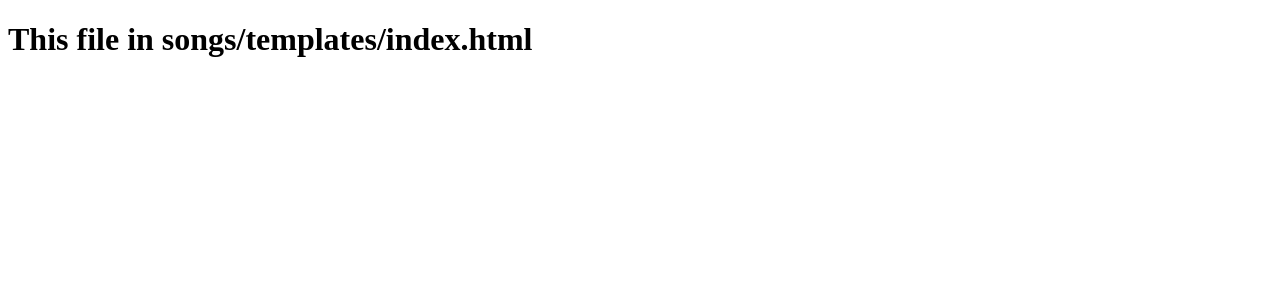
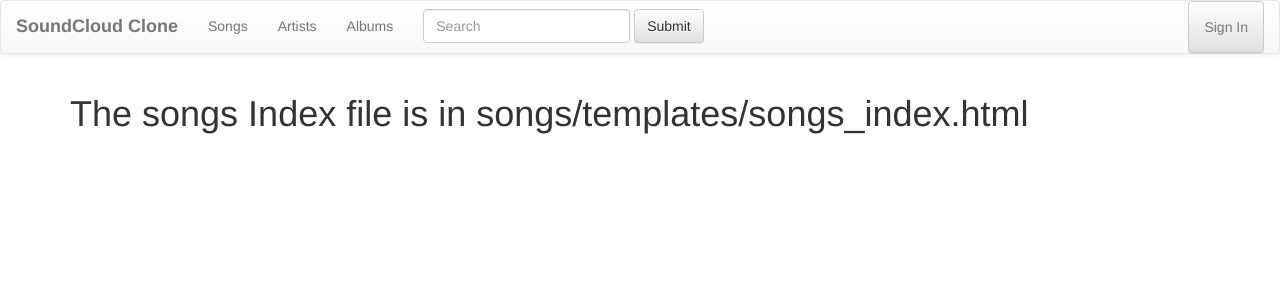
Before and after one commit to noeldelgadom/soundcloud, a Django app: page /songs/ in a window 1280 px wide. Shown: the top 300 px of the page. Run offline with Django 3.2, Linux system fonts and the light colour scheme; some libraries are stand-ins or nearby versions.

Commit message:
added navigation between songs, artists and albums

```diff
--- /dev/null
+++ b/albums/urls.py
@@ -0,0 +1,6 @@
+from django.conf.urls import url
+from albums import views
+
+urlpatterns = [
+    url(r'^$', views.index, name='albums_index'),
+]
--- a/albums/views.py
+++ b/albums/views.py
@@ -1,3 +1,6 @@
 from django.shortcuts import render
+import albums.templates
 
 # Create your views here.
+def index(request):
+    return render(request, 'albums_index.html')
--- /dev/null
+++ b/artists/urls.py
@@ -0,0 +1,6 @@
+from django.conf.urls import url
+from artists import views
+
+urlpatterns = [
+    url(r'^$', views.index, name='artists_index'),
+]
--- a/artists/views.py
+++ b/artists/views.py
@@ -1,3 +1,6 @@
 from django.shortcuts import render
+import artists.templates
 
 # Create your views here.
+def index(request):
+    return render(request, 'artists_index.html')
--- a/songs/templates/index.html
+++ /dev/null
@@ -1,10 +0,0 @@
-<!DOCTYPE html>
-<html>
-  <head>
-    <meta charset="utf-8">
-    <title>Songs Index</title>
-  </head>
-  <body>
-    <h1>This file in songs/templates/index.html</h1>
-  </body>
-</html>
--- /dev/null
+++ b/songs/templates/songs_index.html
@@ -0,0 +1,8 @@
+{% extends "base.html" %}
+{% block title %}Home{% endblock %}
+
+{% block content %}
+
+  <h1>The songs Index file is in songs/templates/songs_index.html</h1>
+
+{% endblock %}
--- a/songs/urls.py
+++ b/songs/urls.py
@@ -2,5 +2,5 @@ from django.conf.urls import url
 from songs import views
 
 urlpatterns = [
-    url(r'^$', views.index, name='index'),
+    url(r'^$', views.index, name='songs_index'),
 ]
--- a/songs/views.py
+++ b/songs/views.py
@@ -6,4 +6,4 @@ def home(request):
     return render(request, 'home.html')
 
 def index(request):
-    return render(request, 'index.html')
+    return render(request, 'songs_index.html')
--- a/soundcloud/urls.py
+++ b/soundcloud/urls.py
@@ -1,24 +1,13 @@
-"""soundcloud URL Configuration
-
-The `urlpatterns` list routes URLs to views. For more information please see:
-    https://docs.djangoproject.com/en/1.10/topics/http/urls/
-Examples:
-Function views
-    1. Add an import:  from my_app import views
-    2. Add a URL to urlpatterns:  url(r'^$', views.home, name='home')
-Class-based views
-    1. Add an import:  from other_app.views import Home
-    2. Add a URL to urlpatterns:  url(r'^$', Home.as_view(), name='home')
-Including another URLconf
-    1. Import the include() function: from django.conf.urls import url, include
-    2. Add a URL to urlpatterns:  url(r'^blog/', include('blog.urls'))
-"""
 from django.conf.urls import url, include
 from django.contrib import admin
-from songs import views, urls as songs_url
+from albums import views, urls as albums_urls
+from artists import views, urls as artists_urls
+from songs import views, urls as songs_urls
 
 urlpatterns = [
     url(r'^admin/', admin.site.urls),
-    url(r'^$', views.home, name='index'),
-    url(r'^songs/', include(songs_url)),
+    url(r'^$', views.home, name='home'),
+    url(r'^albums/', include(albums_urls)),
+    url(r'^artists/', include(artists_urls)),
+    url(r'^songs/', include(songs_urls)),
 ]
--- a/templates/base.html
+++ b/templates/base.html
@@ -27,15 +27,15 @@
           <span class="icon-bar"></span>
           <span class="icon-bar"></span>
         </button>
-        <strong><a class="navbar-brand" href="#">SoundCloud Clone</a></strong>
+        <strong><a class="navbar-brand" href="{% url 'home' %}">SoundCloud Clone</a></strong>
       </div>
 
       <!-- Collect the nav links, forms, and other content for toggling -->
       <div class="collapse navbar-collapse" id="bs-example-navbar-collapse-1">
         <ul class="nav navbar-nav">
-          <li><a href="#">Songs</a></li>
-          <li><a href="#">Artists</a></li>
-          <li><a href="#">Albums</a></li>
+          <li><a href="{% url 'songs_index' %}">Songs</a></li>
+          <li><a href="{% url 'artists_index' %}">Artists</a></li>
+          <li><a href="{% url 'albums_index' %}">Albums</a></li>
         </ul>
         <form class="navbar-form navbar-left">
           <div class="form-group">
@@ -52,8 +52,10 @@
 
 
   <body>
-    <h1>The base file is located in tesmplates/base.html</h1>
+    <div class="container">
 
-    {% block content %}{% endblock %}
+      {% block content %}{% endblock %}
+
+    </div>
   </body>
 </html>
--- a/templates/home.html
+++ b/templates/home.html
@@ -3,6 +3,7 @@
 
 {% block content %}
 
+  <h1>The base file is located in tesmplates/base.html</h1>
   <h1>The home file is in templates/home.html</h1>
 
 {% endblock %}
```
Also changed, not shown: albums/templates/albums_index.html (added, +8 -0 lines), artists/templates/artists_index.html (added, +8 -0 lines).
